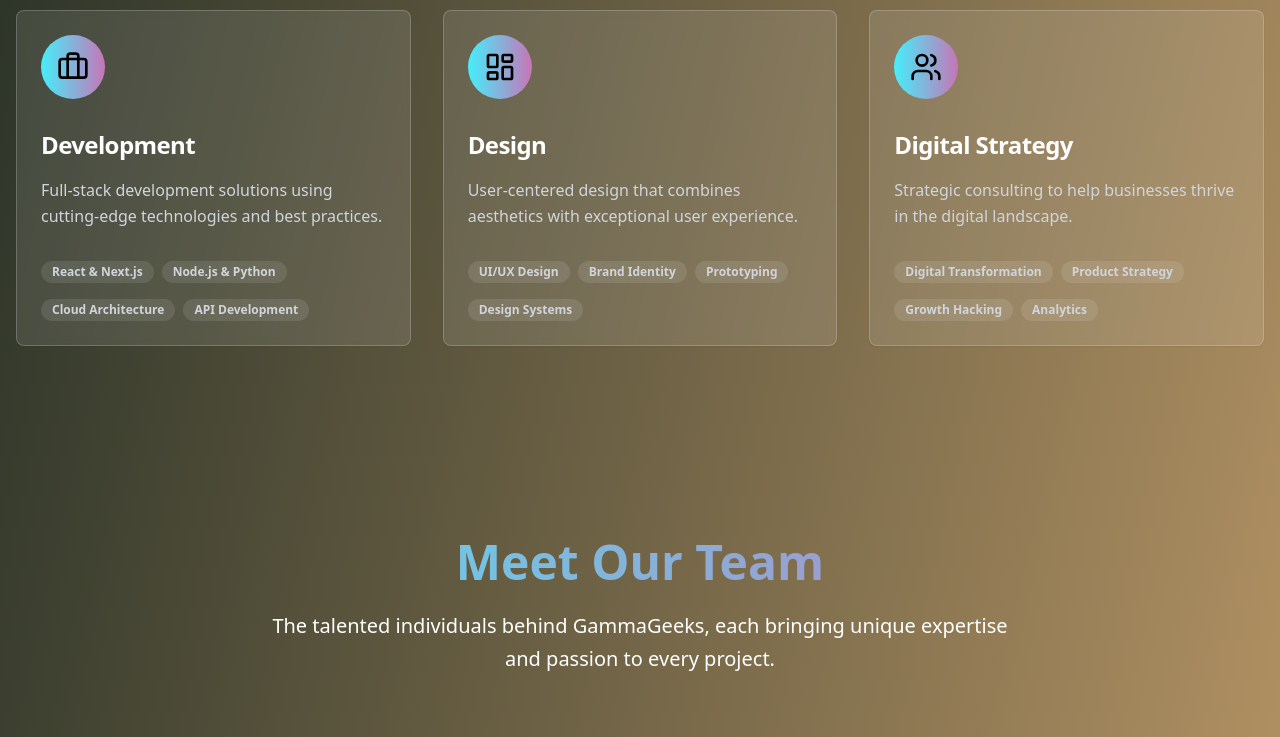
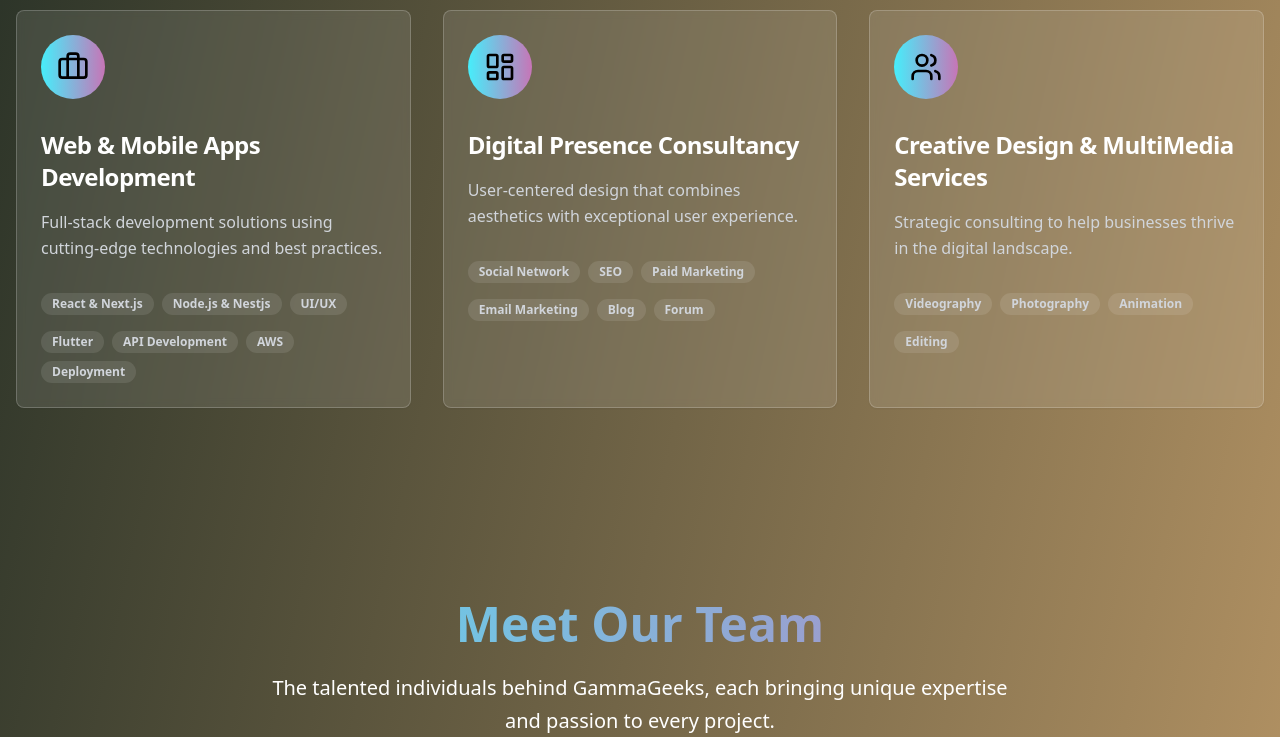
Before and after one commit to ad-ng/gammageeks_fn, a React (Vite) app: page / in a window 1280 px wide. Shown: the part 1760-2497 px from the top of the page. Built offline with nearby package versions, Linux system fonts and the light colour scheme.

Commit message:
fixing services

```diff
--- a/src/components/Contact.tsx
+++ b/src/components/Contact.tsx
@@ -37,21 +37,6 @@ const Contact = () => {
               </Button>
             </CardContent>
           </Card>
-
-          <Card className="bg-white/10 backdrop-blur-sm border-white/20 hover:bg-white/20 transition-all duration-300 hover:scale-105">
-            <CardContent className="p-8 text-center">
-              <div className="w-16 h-16 bg-gradient-to-r from-[#46eefb] to-[#c775b7] rounded-full flex items-center justify-center mx-auto mb-6">
-                <Users className="w-8 h-8 text-black" />
-              </div>
-              <h3 className="text-2xl font-bold text-white mb-4">Join Our Community</h3>
-              <p className="text-gray-300 mb-6 leading-relaxed">
-                Connect with like-minded developers, designers, and strategists in our growing community.
-              </p>
-              <Button variant="outline" className="border-white/30 text-white hover:bg-white/10">
-                Join Community
-              </Button>
-            </CardContent>
-          </Card>
         </div>
 
         <div className="bg-white/10 backdrop-blur-sm border-white/20 rounded-2xl p-8">
@@ -61,10 +46,7 @@ const Contact = () => {
           </p>
           <div className="flex flex-col sm:flex-row gap-4 justify-center">
             <Button className="bg-gradient-to-r from-[#46eefb] to-[#c775b7] hover:from-[#46eefb]/80 hover:to-[#c775b7]/80 text-black border-0 px-8">
-              hello@gammaGeeks.dev
-            </Button>
-            <Button variant="outline" className="border-white/30 text-white hover:bg-white/10 px-8">
-              Schedule a Call
+              info@gammaGeeks.dev
             </Button>
           </div>
         </div>
@@ -73,7 +55,7 @@ const Contact = () => {
       {/* Footer */}
       <div className="mt-16 pt-8 border-t border-white/20 text-center">
         <p className="text-gray-300">
-          © 2024 GammaGeeks. Crafted with ❤️ by our vibrant community.
+          © 2025 GammaGeeks
         </p>
       </div>
     </section>
--- a/src/components/Services.tsx
+++ b/src/components/Services.tsx
@@ -7,23 +7,23 @@ const Services = () => {
   const services = [
     {
       icon: Briefcase,
-      title: "Development",
+      title: "Web & Mobile Apps Development",
       description: "Full-stack development solutions using cutting-edge technologies and best practices.",
-      features: ["React & Next.js", "Node.js & Python", "Cloud Architecture", "API Development"],
+      features: ["React & Next.js", "Node.js & Nestjs","UI/UX", "Flutter", "API Development", "AWS", "Deployment"],
       gradient: "from-[#46eefb] to-[#c775b7]"
     },
     {
       icon: LayoutDashboard,
-      title: "Design",
+      title: "Digital Presence Consultancy",
       description: "User-centered design that combines aesthetics with exceptional user experience.",
-      features: ["UI/UX Design", "Brand Identity", "Prototyping", "Design Systems"],
+      features: ["Social Network", "SEO", "Paid Marketing", "Email Marketing", "Blog", "Forum"],
       gradient: "from-[#46eefb] to-[#c775b7]"
     },
     {
       icon: Users,
-      title: "Digital Strategy",
+      title: "Creative Design & MultiMedia Services",
       description: "Strategic consulting to help businesses thrive in the digital landscape.",
-      features: ["Digital Transformation", "Product Strategy", "Growth Hacking", "Analytics"],
+      features: ["Videography", "Photography", "Animation", "Editing"],
       gradient: "from-[#46eefb] to-[#c775b7]"
     }
   ];
```
